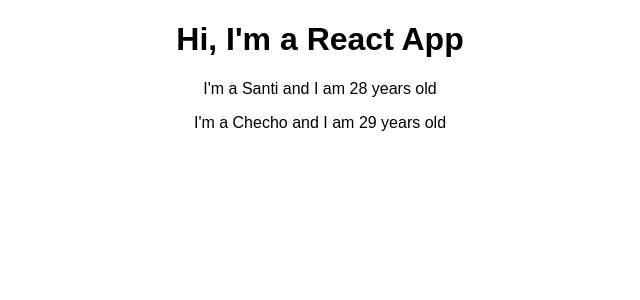
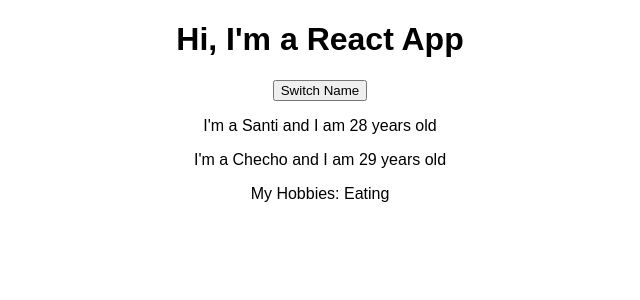
Before and after one commit to srueda27/react-complete-guide, a React (Create React App) app: page / in a window 1280 px wide. Shown: the top 300 px of the page, without its empty margins (320-960 px from the left). Built offline with nearby package versions, Linux system fonts and the light colour scheme.

Commit message:
add state to App class component

```diff
--- a/src/App.js
+++ b/src/App.js
@@ -3,12 +3,20 @@
 import Person from './Person/Person';
 
 class App extends Component {
+  state = {
+    persons: [
+      { name: 'Santi', age: '28' },
+      { name: 'Checho', age: '29' }
+    ]
+  }
+
   render() {
     return (
       <div className="App">
         <h1>Hi, I'm a React App</h1>
-        <Person name="Santi" age="28" />
-        <Person name="Checho" age="29">My Hobbies: Eating</Person>
+        <button>Switch Name</button>
+        <Person name={this.state.persons[0].name} age={this.state.persons[0].age} />
+        <Person name={this.state.persons[1].name} age={this.state.persons[1].age}>My Hobbies: Eating</Person>
       </div>
     );
   }
--- a/src/Person/Person.js
+++ b/src/Person/Person.js
@@ -1,7 +1,12 @@
 import React from 'react';
 
 const person = (props) => {
-    return <p>I'm a {props.name} and I am {props.age} years old</p>
+    return (
+        <div>
+            <p>I'm a {props.name} and I am {props.age} years old</p>
+            <p>{props.children}</p>
+        </div>
+    )
 }
 
 export default person;
```
